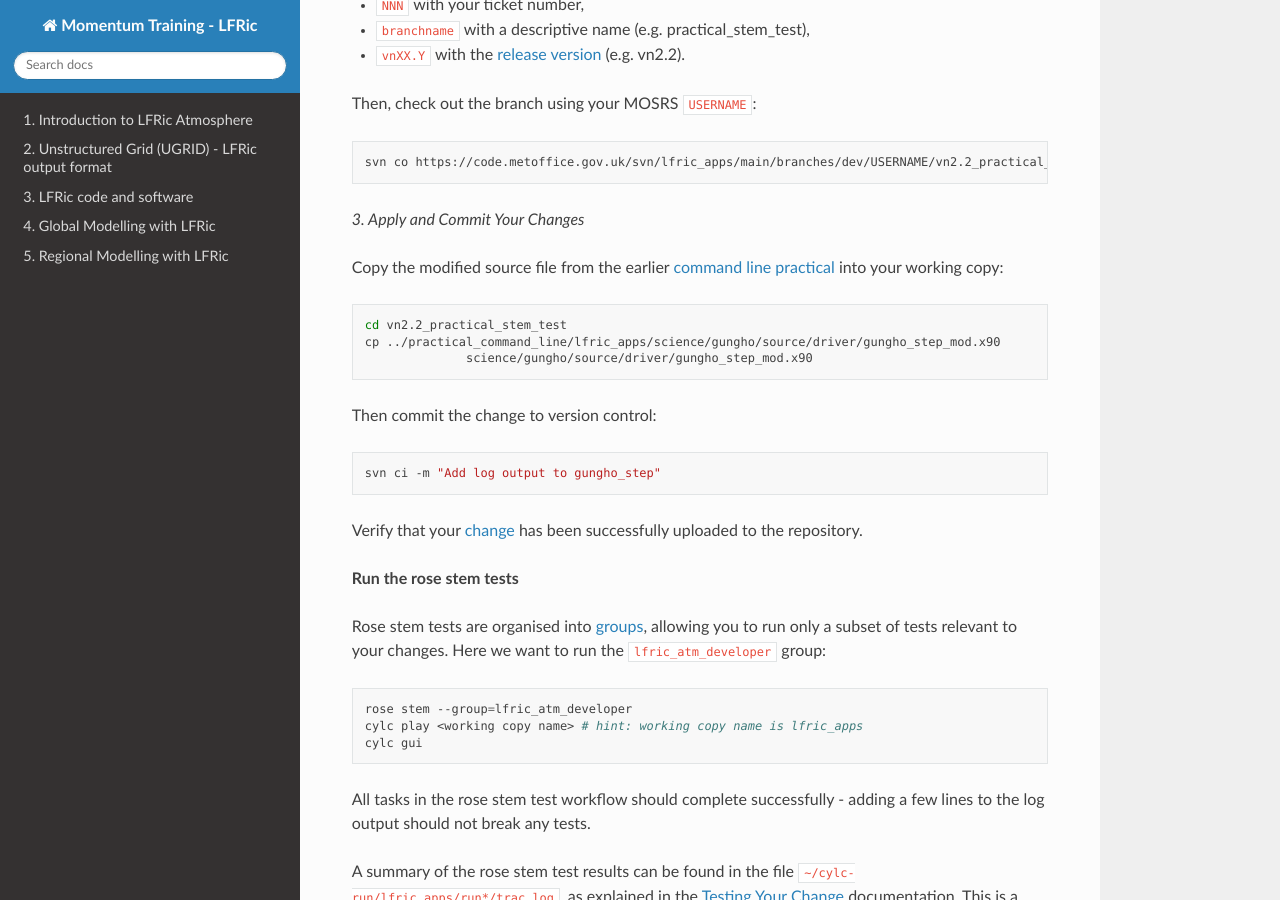
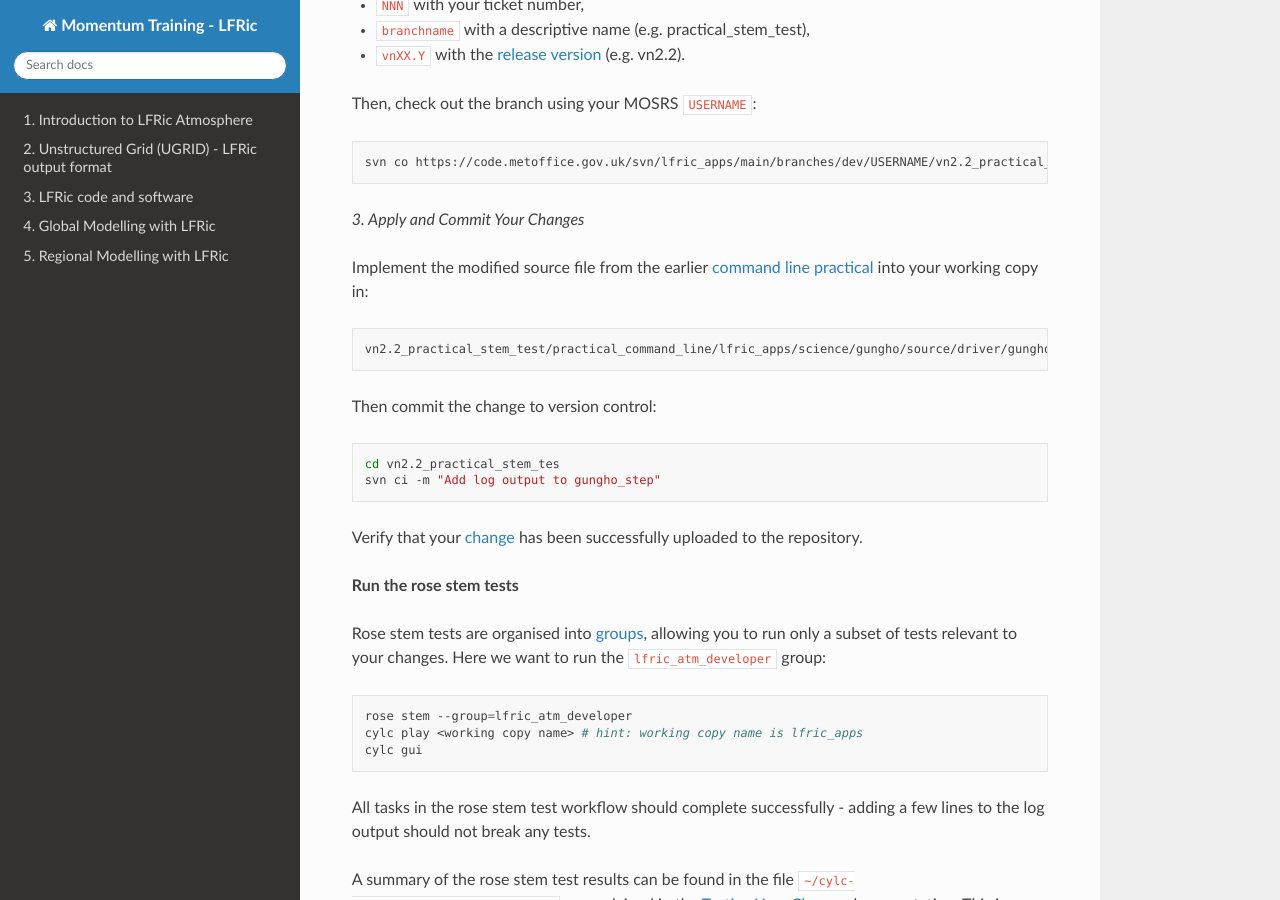
Before and after one commit to MetOffice/LFRic-Atmosphere-Training, a Sphinx documentation site: the page built from source/lfric_infrastructure/practical_stem_test.rst, in a window 1280 px wide and 900 px high, scrolled down 1342 px. Built offline with Sphinx 7.4.7 and the Read the Docs theme 3.1.0, drawn with Linux system fonts in a browser that asks for light colours.

Commit message:
avoid explict suggestion to copy code

```diff
--- a/source/lfric_infrastructure/practical_stem_test.rst
+++ b/source/lfric_infrastructure/practical_stem_test.rst
@@ -44,18 +44,17 @@ Then, check out the branch using your MOSRS ``USERNAME``:
 
 *3. Apply and Commit Your Changes*
 
-Copy the modified source file from the earlier :ref:`command line practical <practical_3_1-caption>` into your working copy:
+Implement the modified source file from the earlier :ref:`command line practical <practical_3_1-caption>` into your working copy in:
 
 .. code-block:: bash
 
-  cd vn2.2_practical_stem_test
-  cp ../practical_command_line/lfric_apps/science/gungho/source/driver/gungho_step_mod.x90
-                science/gungho/source/driver/gungho_step_mod.x90
+   vn2.2_practical_stem_test/practical_command_line/lfric_apps/science/gungho/source/driver/gungho_step_mod.x90
 
 Then commit the change to version control:
 
 .. code-block:: bash
 
+  cd vn2.2_practical_stem_tes
   svn ci -m "Add log output to gungho_step"
 
 Verify that your `change <https://code.metoffice.gov.uk/trac/lfric_apps/changeset/12764/main/branches/dev/bjoernfock/vn2.2_practical_stem_test>`_ has been successfully uploaded to the repository.
```
